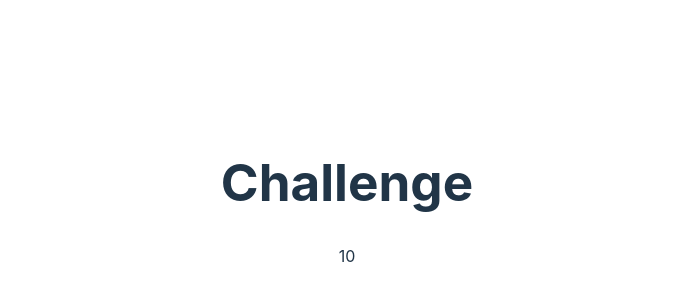
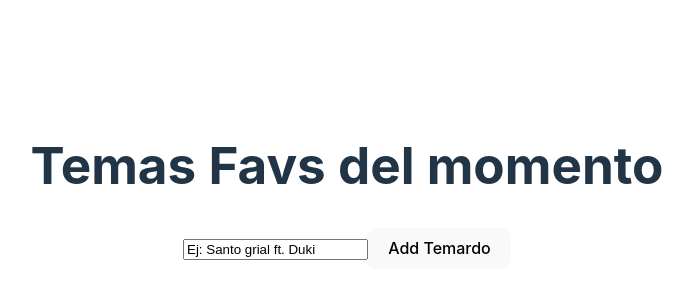
Before and after one commit to juanfaldana20/Challenge, a React (Vite) app in the folder Challenge20/: page / in a window 1280 px wide. Shown: the part 206-506 px from the top of the page, without its empty margins (293-986 px from the left). Built offline with nearby package versions, Linux system fonts and the light colour scheme.

Commit message:
ChallengeAddCategorys
ChallengeAddCategorys

```diff
--- a/Challenge20/src/App.jsx
+++ b/Challenge20/src/App.jsx
@@ -1,5 +1,6 @@
 import './App.css'
-import FirstApp from './FirstApp'
+import ComponentApp from './ComponentApp'
+
 
 const App=() =>{
 
@@ -7,7 +8,7 @@ const App=() =>{
 
   return (
     <div>
-      <FirstApp/>
+      <ComponentApp/>
 
     </div>
 
--- a/Challenge20/src/ComponentApp.jsx
+++ b/Challenge20/src/ComponentApp.jsx
@@ -1,42 +1,34 @@
-import { useState } from "react"
-import { AddCategory } from "./AddCategory";
-import { GifGrid } from "./GiftGrid";
+import React, { useState } from 'react'
 
+export const ComponentApp=()=> {
+  const [category, setCategory] = useState('Ej: Santo grial ft. Duki')
+  const [categories, setCategories] = useState([])
 
-const defaultValue = []
+  const addCategory = () => {
+    setCategories(list=> [...list, category])
+    setCategory('')
+  }
 
+  const setCategoria = (event) => {
+    setCategory(event.target.value)
+  }
 
-export const ComponentApp = () => {
-const [categories, setCategories] = useState (defaultValue);
-
-
-
-
-const addCategory = (cualquiera) =>{
-
-    const auxCategories = [ ...categories ]
-    auxCategories.push(cualquiera)
-    setCategories(auxCategories)
-
-
+  return (
+    <div>
+        <h1> Temas Favs del momento</h1>
+      <input type="text" value={category}
+      onChange={(event)=> setCategoria(event)} />
+      <button onClick={()=> addCategory()}>Add Temardo</button>
+      <ol>
+        {categories.map(
+            (category, key) =>
+            {
+                return <li key={key}>{category}</li>
+            }
+        )}
+      </ol>
+    </div>
+  )
 }
 
-
-    return(
-        <>
-            <h1>Buscador de gifs</h1>
-            <AddCategory onAddCategory={addCategory}/>
-            <ol>
-                 {
-                    categories.map(
-                        (category, key) =>
-                        {
-                        return <GifGrid category={category} key= {key}/>
-                        }
-                    )
-                }
-            </ol>
-        </>
-    )
-}
 export default ComponentApp
```
